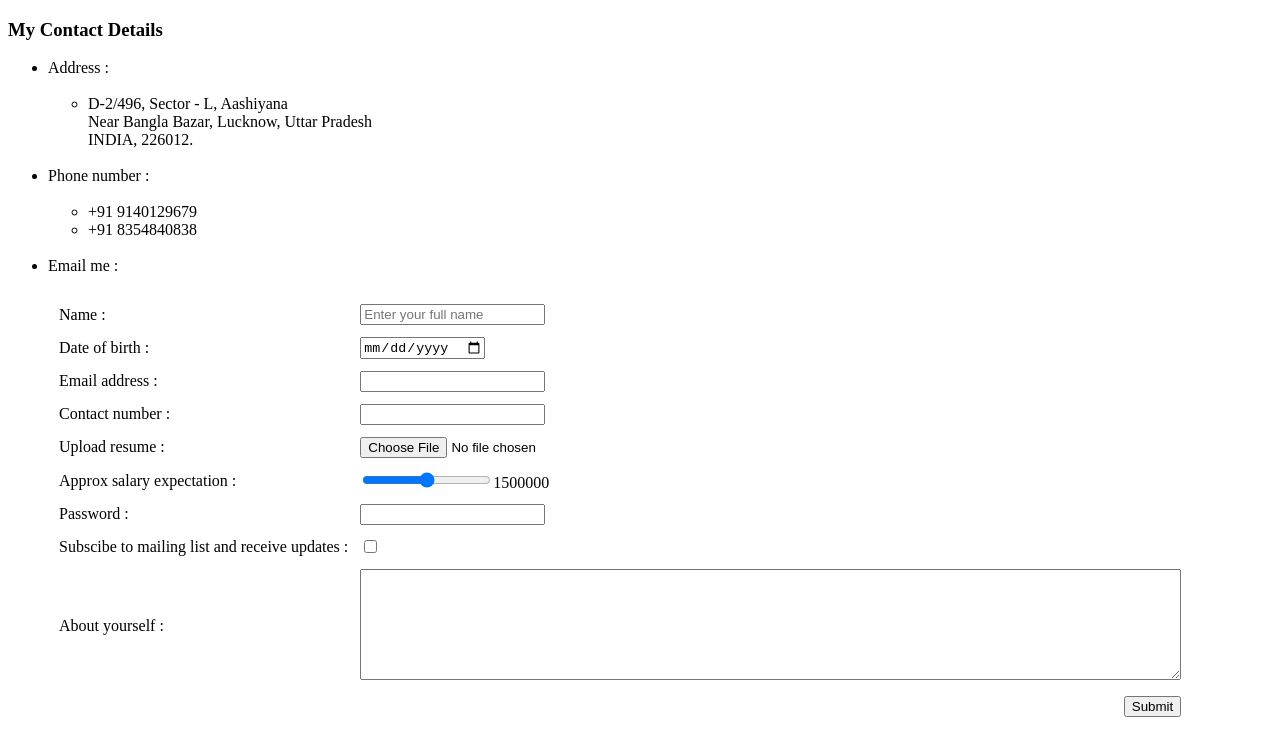
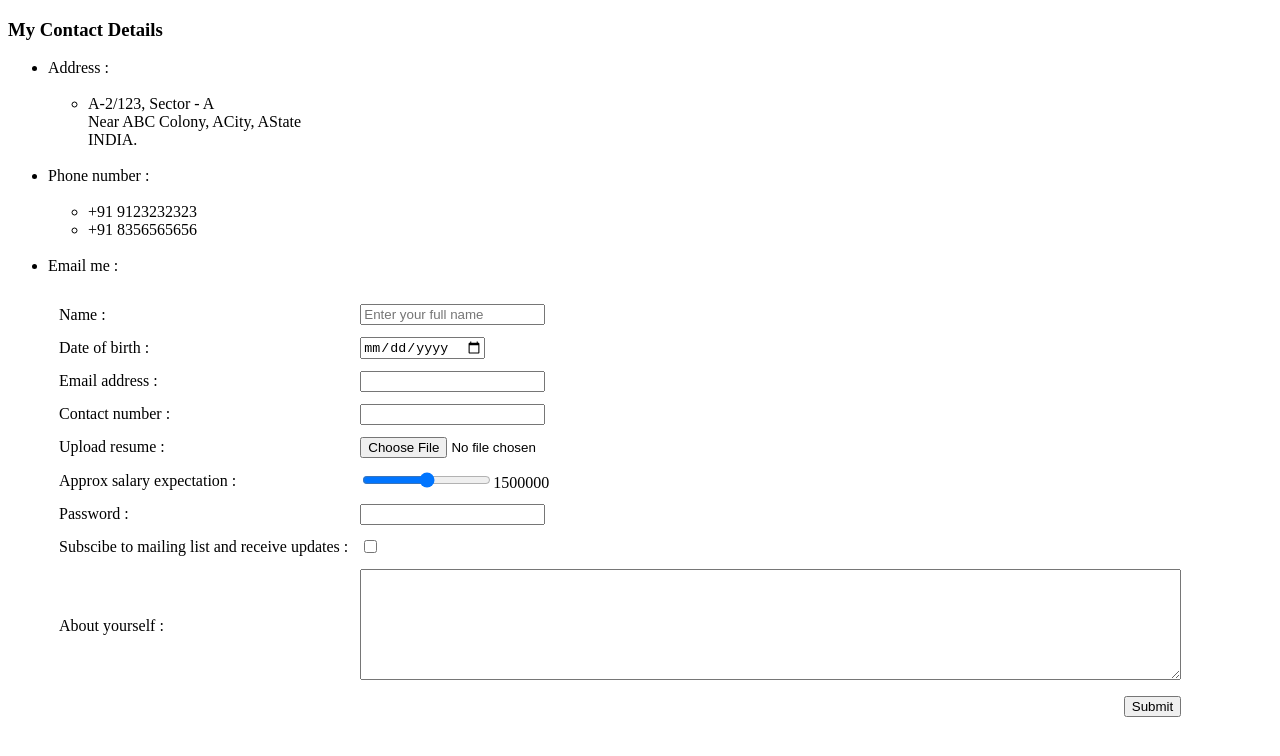
Before and after one commit to Dev-ASingh/Resume, a plain HTML site: page contact-me.html in a window 1280 px wide. Drawn offline with Linux system fonts and the light colour scheme.

Commit message:
Necessary updates

```diff
--- a/contact-me.html
+++ b/contact-me.html
@@ -10,17 +10,17 @@
         <li>Address : </li>
         <br>
         <ul>
-            <li>D-2/496, Sector - L, Aashiyana <br>
-                Near Bangla Bazar, Lucknow, Uttar Pradesh <br>
-                INDIA, 226012.
+            <li>A-2/123, Sector - A <br>
+                Near ABC Colony, ACity, AState <br>
+                INDIA.
             </li>
         </ul>
         <br>
         <li>Phone number : </li>
         <br>
         <ul>
-            <li>+91 9140129679</li>
-            <li>+91 8354840838</li>
+            <li>+91 9123232323</li>
+            <li>+91 8356565656</li>
         </ul>
         <br>
         <li>Email me : </li>
```
